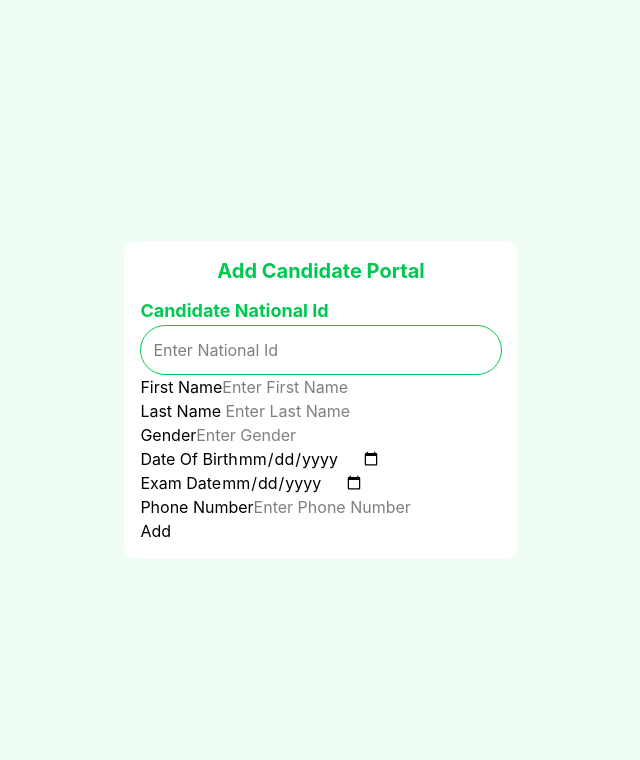
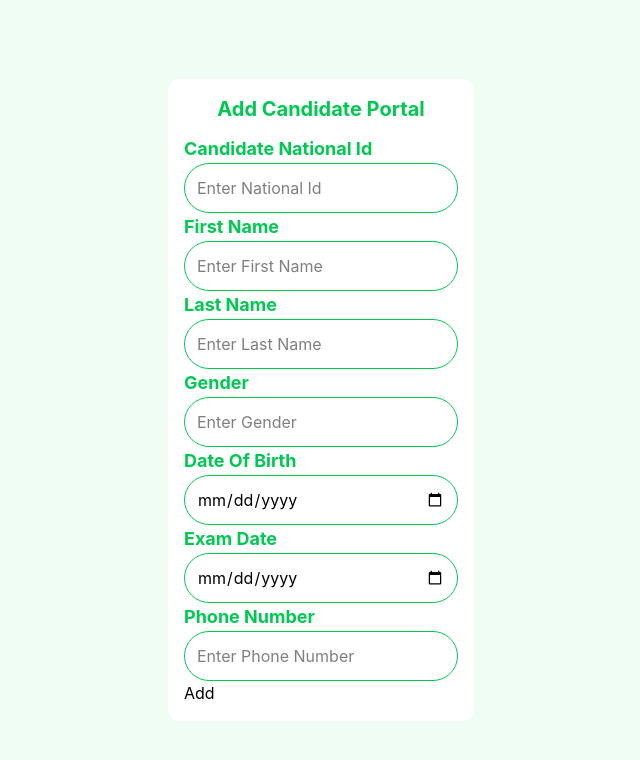
Before and after one commit to niyomugaboetiene/Rwanda-Driving-License, a React app in the folder frontend/: page / in a window 1280 px wide. Shown: the top 760 px of the page, without its empty margins (319-959 px from the left). Built offline with nearby package versions, Linux system fonts and the light colour scheme; the HTML template or start-up script is replaced by a standard one.

Commit message:
first commit of(RDL) frontend based

```diff
--- a/frontend/src/components/candidates/AddCandidate.jsx
+++ b/frontend/src/components/candidates/AddCandidate.jsx
@@ -47,9 +47,10 @@ const AddCandidate = () => {
                 </div>
 
                 <div>
-                    <label>First Name</label>
+                    <label className="text-lg font-bold text-green-500 block">First Name</label>
                     <input
                       type="text"
+                      className="w-full py-3 border border-green-500 rounded-full px-3"
                       placeholder="Enter First Name"
                       onChange={(e) => setFirstName(e.target.value)}
                       required={true}
@@ -57,9 +58,10 @@ const AddCandidate = () => {
                 </div>
 
                 <div>
-                    <label>Last Name </label>
+                    <label className="text-lg font-bold text-green-500 block">Last Name </label>
                     <input
                       type="text"
+                      className="w-full py-3 border border-green-500 rounded-full px-3"
                       placeholder="Enter Last Name"
                       required={true}
                       onChange={(e) => setLastName(e.target.value)}
@@ -67,9 +69,10 @@ const AddCandidate = () => {
                 </div>
 
                 <div>
-                    <label>Gender</label>
+                    <label className="text-lg font-bold text-green-500 block">Gender</label>
                     <input
                       type="text"
+                      className="w-full py-3 border border-green-500 rounded-full px-3"
                       placeholder="Enter Gender"
                       required={true}
                       onChange={(e) => setGender(e.target.value)}
@@ -77,27 +80,30 @@ const AddCandidate = () => {
                 </div>
 
                 <div>
-                    <label>Date Of Birth</label>
+                    <label className="text-lg font-bold text-green-500 block">Date Of Birth</label>
                     <input
                       type="date"
+                      className="w-full py-3 border border-green-500 rounded-full px-3"
                       required={true}
                       onChange={(e) => setDOB(e.target.value)}
                     />
                 </div>
 
                 <div>
-                    <label>Exam Date</label>
+                    <label className="text-lg font-bold text-green-500 block">Exam Date</label>
                     <input
                       type="date"
+                      className="w-full py-3 border border-green-500 rounded-full px-3"
                       required={true}
                       placeholder="Enter National Id"
                       onChange={(e) => setExamDate(e.target.value)}
                     />
                 </div>
                 <div>
-                    <label>Phone Number</label>
+                    <label className="text-lg font-bold text-green-500 block">Phone Number</label>
                     <input
                       type="text"
+                      className="w-full py-3 border border-green-500 rounded-full px-3"
                       required={true}
                       placeholder="Enter Phone Number"
                       onChange={(e) => setPhoneNumber(e.target.value)}
```
